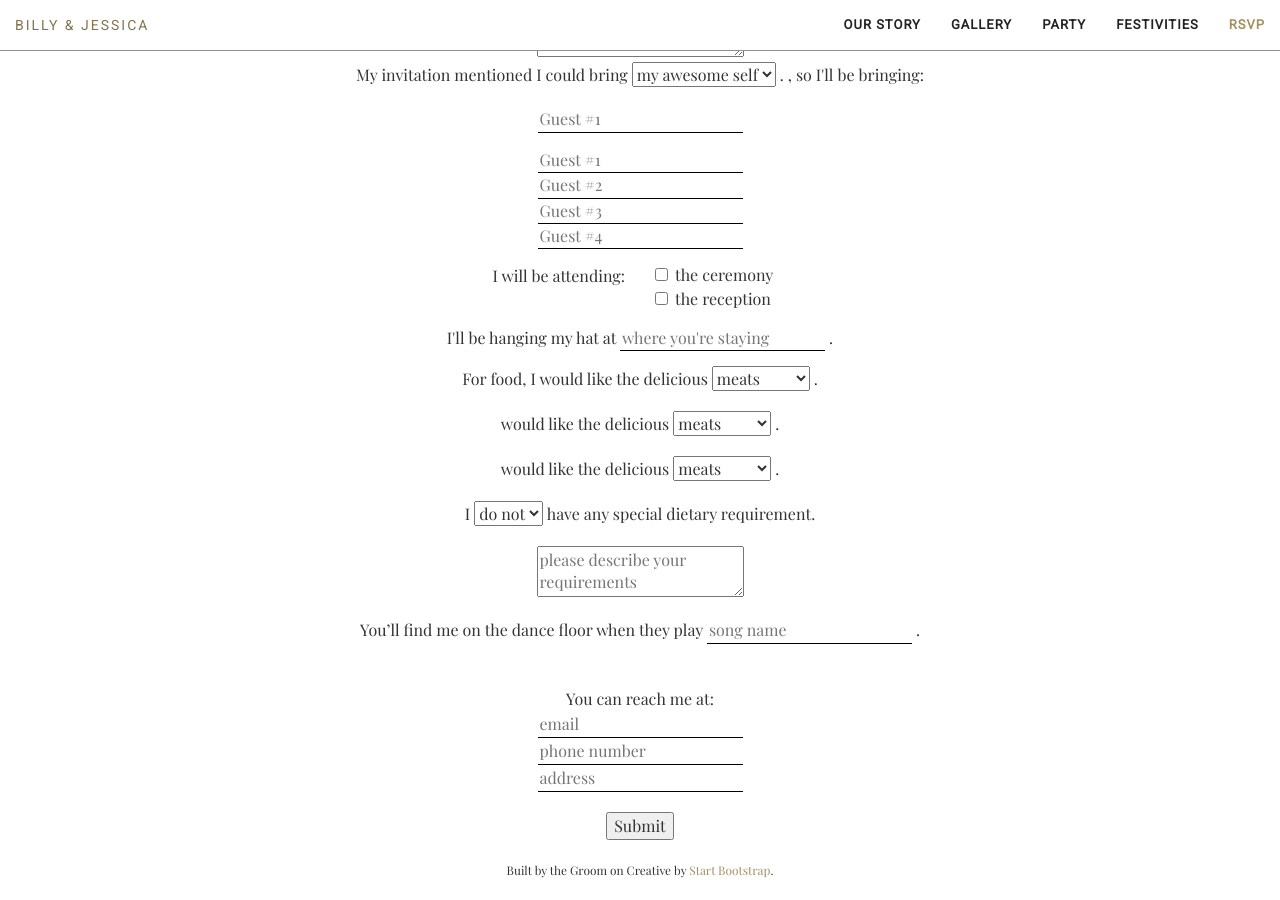
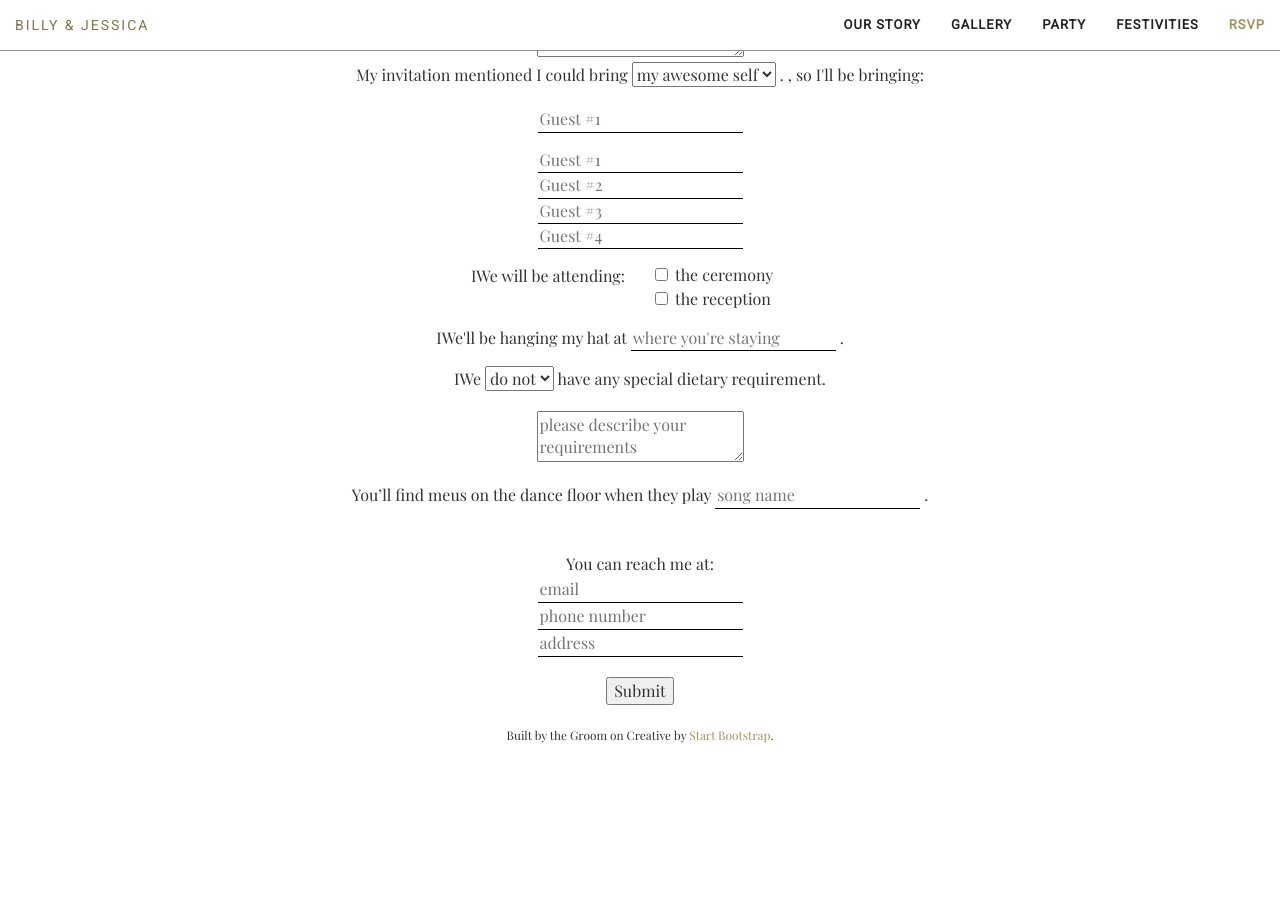
Before and after one commit to notbleh/wed-website, a Jekyll site: the page built from live.html, in a window 1280 px wide and 900 px high, scrolled down 7355 px. Built offline with Jekyll 4.4.1, drawn with Linux system fonts in a browser that asks for light colours; after the commit the page ends 8120 px from its top, so only the background shows below that.

Commit message:
Update rsvp.html

```diff
--- a/_includes/rsvp.html
+++ b/_includes/rsvp.html
@@ -50,7 +50,7 @@
                             <div class="form-group container">
                                 <div class="row">
                                     <div class="col-xs-6 text-right">
-                                        <p style="margin: 0;">I will be attending:</p>
+                                        <p style="margin: 0;"><span id="single">I</span><span id="plural">We</span> will be attending:</p>
                                     </div>
                                     <div class="col-xs-6 checkbox no-margin text-left">
                                         <label><input type="checkbox" name="ceremony" value="1">the ceremony</label>
@@ -63,45 +63,13 @@
                                 </div>
                             </div>
                             <div class="form-group">
-                                I'll be hanging my hat at
+                                <span id="single">I</span><span id="plural">We</span>'ll be hanging my hat at
                                 <span>
                                     <input type="text" name="staying_at" id="staying_at" placeholder="where you're staying">
                                 </span>.
                             </div>
                             <div class="form-group">
-                                <p>For food, I would like the delicious
-                                    <span>
-                                        <select name="food">
-                                            <option value="meat" selected>meats</option>
-                                            <option value="veg">vegetarian</option>
-                                        </select>
-                                    </span>.
-                                </p>
-                            </div>
-                            <div class="form-group" id="guestdatefood">
-                                <p>
-                                    <span id="gnamedatedisp"></span> would like the delicious
-                                    <span>
-                                        <select name="gdfood">
-                                            <option value="gdmeat" selected>meats</option>
-                                            <option value="gdveg">vegetarian</option>
-                                      </select>
-                                    </span>.
-                                </p>
-                            </div>
-                            <div class="form-group" id="guest1food">
-                                <p>
-                                    <span id="gname1disp"></span> would like the delicious
-                                    <span>
-                                        <select name="g1food">
-                                            <option value="g1meat" selected>meats</option>
-                                            <option value="g1veg">vegetarian</option>
-                                        </select>
-                                    </span>.
-                                </p>
-                            </div>
-                            <div class="form-group">
-                                <p>I
+                                <p><span id="single">I</span><span id="plural">We</span>
                                     <span>
                                         <select id="allergies" name="allergies">
                                             <option value="no" selected>do not</option>
@@ -116,7 +84,7 @@
                                 </div>
                                 <!-- finish allergy hide -->
                             <div class="form-group">
-                                <p>You’ll find me on the dance floor when they play
+                                <p>You’ll find <span id="single">me</span><span id="plural">us</span> on the dance floor when they play
                                     <span>
                                         <input type="text" name="songs" id="songs" placeholder="song name">
                                     </span>.
```
